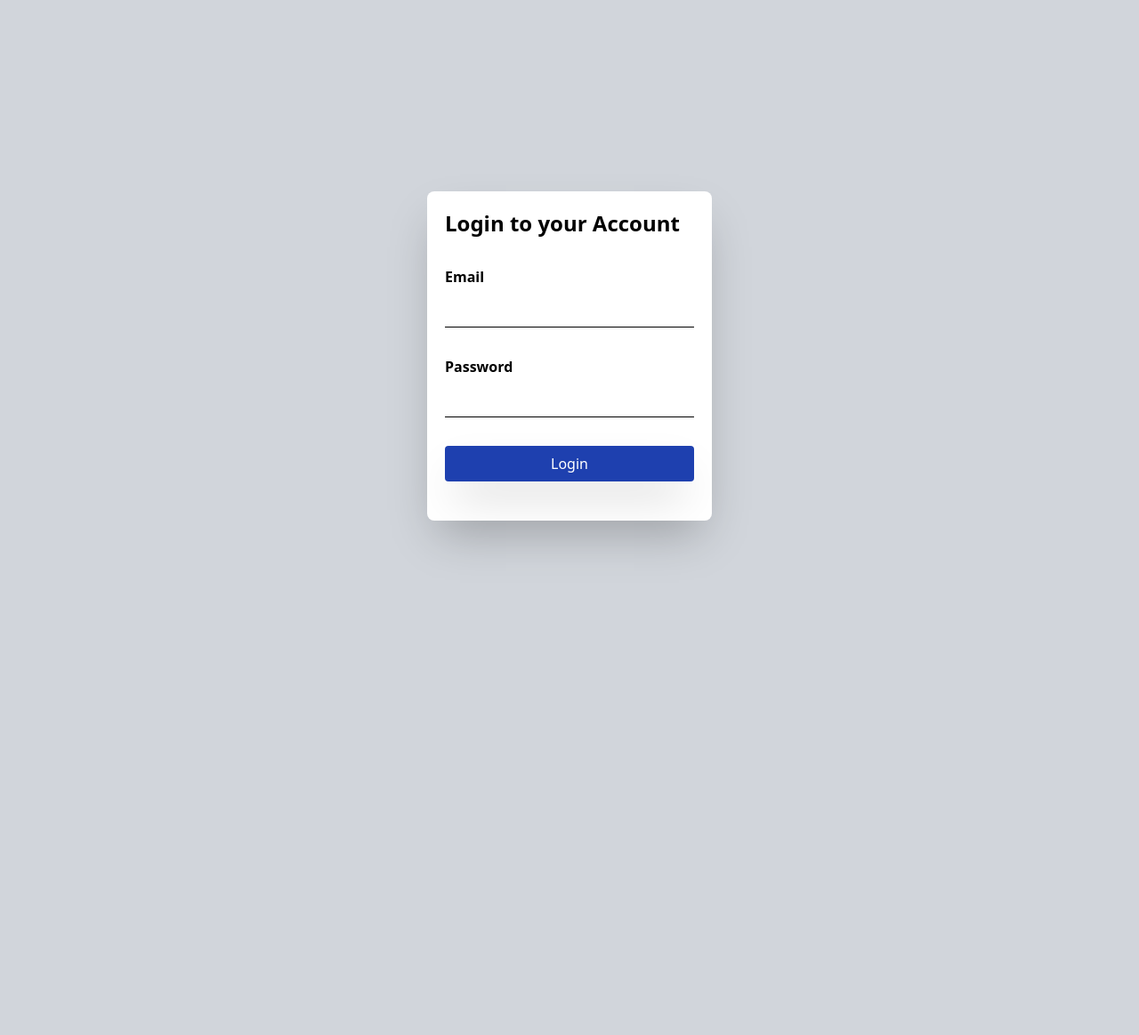
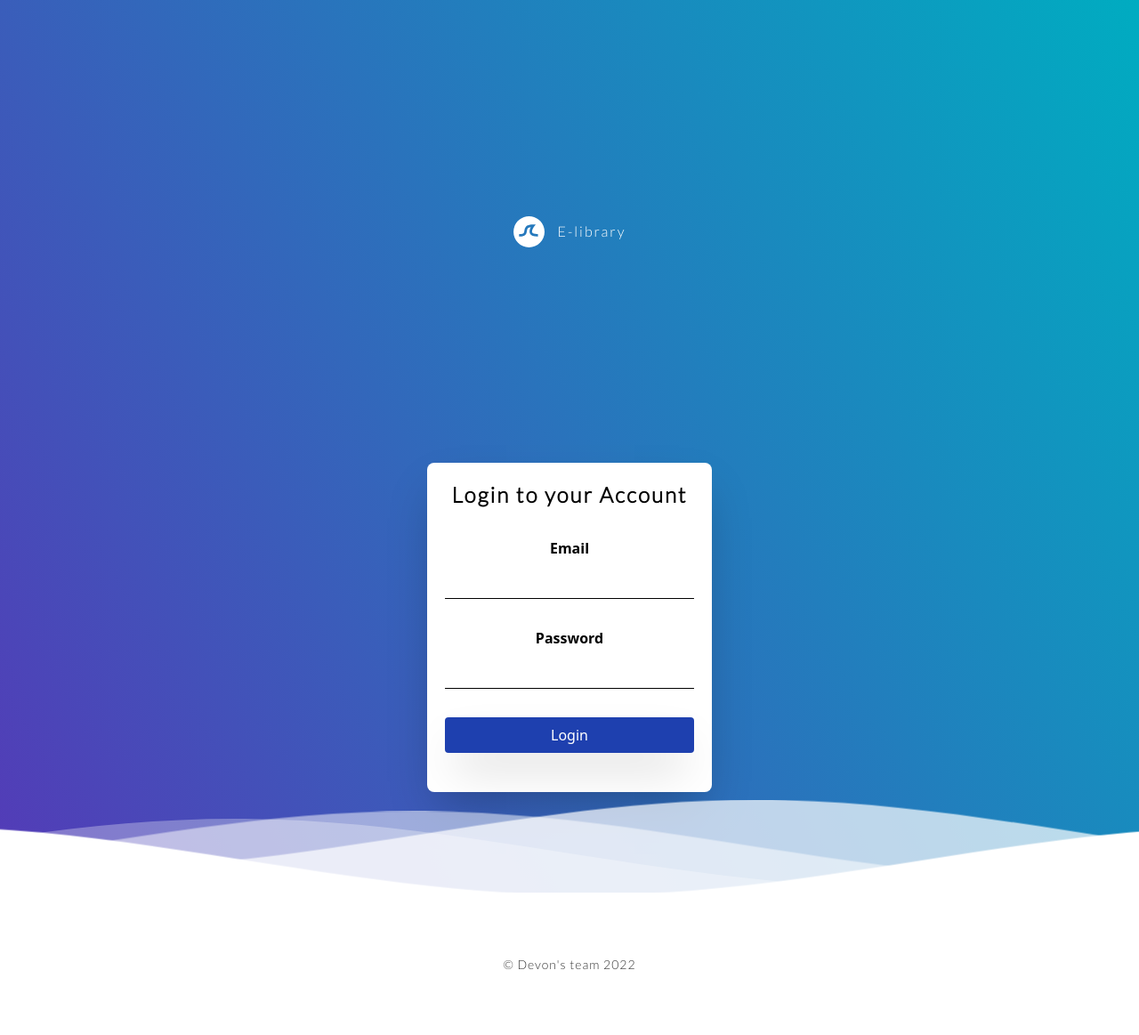
Before and after one commit to Angie-code/CRUD-book-managment-system, a PHP site: page /login.php in a window 1280 px wide. Shown: the whole page at 89% size. Before the commit the page ends 617 px from the top, so only its background shows below. Run offline with PHP 8.4, Linux system fonts and the light colour scheme; some libraries are stand-ins or nearby versions.

Commit message:
added more styling to the login page

```diff
--- /dev/null
+++ b/css/new.css
@@ -0,0 +1,105 @@
+@import url(//fonts.googleapis.com/css?family=Lato:300:400);
+
+body {
+  margin:0;
+}
+
+h1 {
+  font-family: 'Lato', sans-serif;
+  font-weight:300;
+  letter-spacing: 2px;
+  font-size:48px;
+}
+p {
+  font-family: 'Lato', sans-serif;
+  letter-spacing: 1px;
+  font-size:14px;
+  color: #333333;
+}
+
+.header {
+  position:relative;
+  text-align:center;
+  background: linear-gradient(60deg, rgba(84,58,183,1) 0%, rgba(0,172,193,1) 100%);
+  color:white;
+}
+.logo {
+  width:50px;
+  fill:white;
+  padding-right:15px;
+  display:inline-block;
+  vertical-align: middle;
+}
+
+.inner-header {
+  height:65vh;
+  width:100%;
+  margin: 0;
+  padding: 0;
+}
+
+.flex { /*Flexbox for containers*/
+  display: flex;
+  justify-content: center;
+  align-items: center;
+  text-align: center;
+}
+
+.waves {
+  position:relative;
+  width: 100%;
+  height:15vh;
+  margin-bottom:-7px; /*Fix for safari gap*/
+  min-height:100px;
+  max-height:150px;
+}
+
+.content {
+  position:relative;
+  height:20vh;
+  text-align:center;
+  background-color: white;
+}
+
+/* Animation */
+
+.parallax > use {
+  animation: move-forever 25s cubic-bezier(.55,.5,.45,.5)     infinite;
+}
+.parallax > use:nth-child(1) {
+  animation-delay: -2s;
+  animation-duration: 7s;
+}
+.parallax > use:nth-child(2) {
+  animation-delay: -3s;
+  animation-duration: 10s;
+}
+.parallax > use:nth-child(3) {
+  animation-delay: -4s;
+  animation-duration: 13s;
+}
+.parallax > use:nth-child(4) {
+  animation-delay: -5s;
+  animation-duration: 20s;
+}
+@keyframes move-forever {
+  0% {
+   transform: translate3d(-90px,0,0);
+  }
+  100% {
+    transform: translate3d(85px,0,0);
+  }
+}
+/*Shrinking for mobile*/
+@media (max-width: 768px) {
+  .waves {
+    height:40px;
+    min-height:40px;
+  }
+  .content {
+    height:30vh;
+  }
+  h1 {
+    font-size:24px;
+  }
+}
--- a/login.php
+++ b/login.php
@@ -10,10 +10,28 @@
     <meta http-equiv="X-UA-Compatible" content="IE=edge">
     <meta name="viewport" content="width=device-width, initial-scale=1.0">
     <title>Login Page</title>
+    <link rel="stylesheet" href="css/new.css" >
     <script src="https://cdn.tailwindcss.com"></script>
 </head>
-<body class="text-gray-600 bg-gray-300 flex h-screen ">
-    <div class="w-full max-w-xs m-auto text-black bg-white rounded-lg p-5 overflow-hidden shadow-2xl">
+<body>
+    <div class="header">
+
+        <!--Content before waves-->
+        <div class="inner-header flex">
+        <!--Just the logo.. Don't mind this-->
+        <svg version="1.1" class="logo" baseProfile="tiny" id="Layer_1" xmlns="http://www.w3.org/2000/svg"
+        xmlns:xlink="http://www.w3.org/1999/xlink" x="0px" y="0px" viewBox="0 0 500 500" xml:space="preserve">
+        <path fill="#FFFFFF" stroke="#000000" stroke-width="10" stroke-miterlimit="10" d="M57,283" />
+        <g><path fill="#fff"
+        d="M250.4,0.8C112.7,0.8,1,112.4,1,250.2c0,137.7,111.7,249.4,249.4,249.4c137.7,0,249.4-111.7,249.4-249.4
+        C499.8,112.4,388.1,0.8,250.4,0.8z M383.8,326.3c-62,0-101.4-14.1-117.6-46.3c-17.1-34.1-2.3-75.4,13.2-104.1
+        c-22.4,3-38.4,9.2-47.8,18.3c-11.2,10.9-13.6,26.7-16.3,45c-3.1,20.8-6.6,44.4-25.3,62.4c-19.8,19.1-51.6,26.9-100.2,24.6l1.8-39.7		c35.9,1.6,59.7-2.9,70.8-13.6c8.9-8.6,11.1-22.9,13.5-39.6c6.3-42,14.8-99.4,141.4-99.4h41L333,166c-12.6,16-45.4,68.2-31.2,96.2	c9.2,18.3,41.5,25.6,91.2,24.2l1.1,39.8C390.5,326.2,387.1,326.3,383.8,326.3z" />
+        </g>
+        </svg>
+        <h1> E-library </h1>
+        </div>
+
+        <div class="w-full max-w-xs m-auto text-black bg-white rounded-lg p-5 overflow-hidden shadow-2xl">
         <h1 class="font-bold text-2xl">Login to your Account</h1>
         <div class="text-red-500 text-sm mb-2 text-center mt-4"><?php echo $errors["pass"];?></div>
         <form method="POST" action="login.php">
@@ -31,5 +49,30 @@
 
         </form>
     </div>
+
+        <!--Waves Container-->
+        <div>
+        <svg class="waves" xmlns="http://www.w3.org/2000/svg" xmlns:xlink="http://www.w3.org/1999/xlink"
+        viewBox="0 24 150 28" preserveAspectRatio="none" shape-rendering="auto">
+        <defs>
+        <path id="gentle-wave" d="M-160 44c30 0 58-18 88-18s 58 18 88 18 58-18 88-18 58 18 88 18 v44h-352z" />
+        </defs>
+        <g class="parallax">
+        <use xlink:href="#gentle-wave" x="48" y="0" fill="rgba(255,255,255,0.7" />
+        <use xlink:href="#gentle-wave" x="48" y="3" fill="rgba(255,255,255,0.5)" />
+        <use xlink:href="#gentle-wave" x="48" y="5" fill="rgba(255,255,255,0.3)" />
+        <use xlink:href="#gentle-wave" x="48" y="7" fill="#fff" />
+        </g>
+        </svg>
+        </div>
+        <!--Waves end-->
+
+        </div>
+        <!--Header ends-->
+
+        <!--Content starts-->
+        <div class="content flex">
+          <p> &copy; Devon's team 2022 </p>
+        </div>
 </body>
 </html>
```
